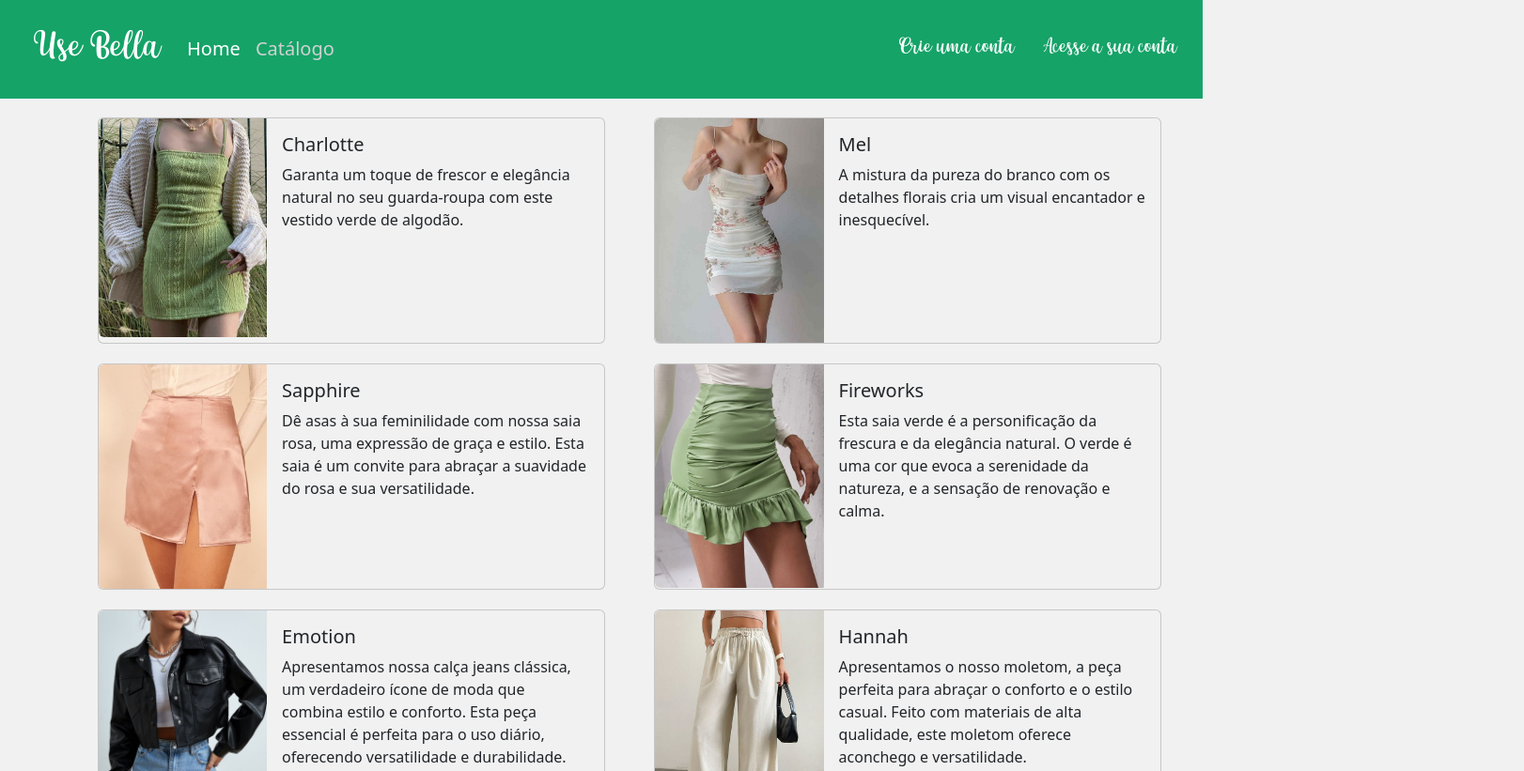
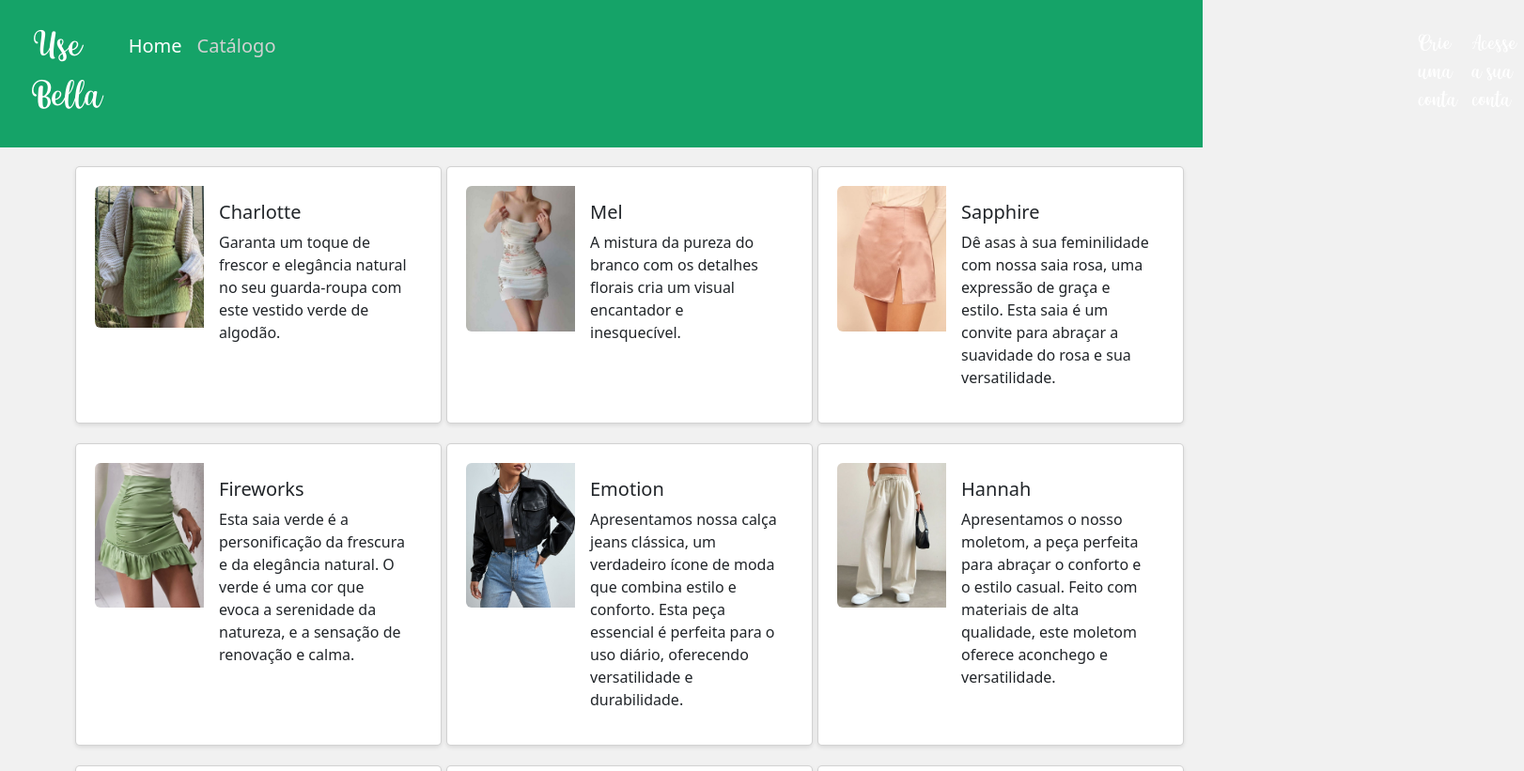
Before and after one commit to eduardabenevenutti77/use_bella, a plain HTML site: page peca.html in a window 1280 px wide. Shown: the top 821 px of the page at 94% size, 1622 px wide, since content can reach past the window. Drawn offline with nearby package versions, Linux system fonts and the light colour scheme.

Commit message:
responsividade (tela maiores)

```diff
--- a/assets/css/index.css
+++ b/assets/css/index.css
@@ -2,23 +2,53 @@
   font-family: "winterbeauty";
   src: url("./font/winterbeauty-Script.otf") format("truetype");
 }
+
 body {
   background-color: #f1f1f1;
+  margin: 0; /* Remova as margens padrão do body */
 }
+
 .bordas {
   background-color: #f1f1f1;
-  margin-left: 0px;
-  margin-right: 0px;
-  margin-bottom: 0px;
+  margin: 0;
 }
+
+/* Estilos padrão para telas pequenas */
+
+.index {
+  font-size: 20px;
+  padding-left: 10px; /* Ajuste o padding para telas menores */
+  font-family: "winterbeauty";
+  color: #000; /* Cor de texto para telas menores */
+}
+
+.navbar {
+  background-color: #15a368;
+}
+
+.fonte-alterada {
+  padding: 20px;
+  font-size: 35px;
+  color: #f1f1f1;
+  font-family: winterbeauty;
+}
+
+.cadastro {
+  font-size: 20px;
+  font-family: winterbeauty;
+}
+
+.login {
+  font-size: 20px;
+  font-family: winterbeauty;
+}
+
+/* Media Query para telas maiores (1024px ou mais) */
 @media screen and (min-width: 1024px) {
-  index {
+  .index {
     margin-left: 340px;
     padding-left: 245px;
     font-size: 20px;
-  }
-  .navbar {
-    background-color: #15a368;
   }
 
   .fonte-alterada {
@@ -27,26 +57,28 @@ body {
     padding-right: 5px;
     font-size: 35px;
     color: #f1f1f1;
-    padding-right: 20px;
     font-family: winterbeauty;
   }
+
   .cadastro {
-    margin-left: 320px;
+    margin-left: 950px;
     padding-left: 263px;
-    padding-right: 20px;
     font-size: 20px;
     font-family: winterbeauty;
   }
+
   .login {
     margin-right: 10px;
-    padding-left: 0px;
+    padding-left: 0;
     font-size: 20px;
     font-family: winterbeauty;
   }
+
   @font-face {
     font-family: "Montserrat";
     src: url("./font/Montserrat-VariableFont_wght.ttf") format("truetype");
   }
+
   .titulo {
     margin-top: 10px;
     text-align: center;
@@ -54,17 +86,15 @@ body {
     font-family: BerkshireSwash-Regular;
     font-size: 32px;
   }
+
   .descricao {
     text-align: center;
-    padding-left: 55px;
-    padding-right: 55px;
     padding: 20px;
-    margin-left: 300px;
-    margin-right: 300px;
-    margin-bottom: 0px;
+    margin: 0 auto;
     font-size: 25px;
     font-family: BerkshireSwash-Regular;
   }
+
   .saudacao {
     text-align: center;
     font-size: 40px;
@@ -72,23 +102,23 @@ body {
     font-family: "BerkshireSwash-Regular";
     color: #1ed187;
   }
+
   @font-face {
     font-family: "BerkshireSwash-Regular";
-    src: url("./font/Berkshire_Swash/BerkshireSwash-Regular.ttf")
-      format("truetype");
+    src: url("./font/Berkshire_Swash/BerkshireSwash-Regular.ttf") format("truetype");
   }
+
   .carousel-item img {
-    max-width: 350px;
+    max-width: 100%; /* Redimensionado para telas maiores */
     height: auto;
-    margin-bottom: 100px;
-    padding: 0%;
-    margin-left: 43%;
+    margin-bottom: 20px;
+    margin: 0 auto; /* Centralizado na tela */
     border-radius: 20px;
   }
+
   .carousel-inner {
-    /* cor de fundo do carousel */
     background-color: #f1f1f1;
     padding-top: 30px;
-    margin-top: 0px;
+    margin: 0 auto;
   }
 }
--- a/assets/css/peca.css
+++ b/assets/css/peca.css
@@ -1,13 +1,16 @@
 body {
   background-color: #f1f1f1;
 }
+
 .navbar {
   background-color: #15a368;
 }
+
 @font-face {
   font-family: "winterbeauty";
   src: url("./font/winterbeauty-Script.otf") format("truetype");
 }
+
 .fonte-alterada {
   font-family: winterbeauty;
   padding-top: 25px;
@@ -16,81 +19,36 @@ body {
   font-size: 35px;
   color: black;
 }
+
 .nav-item-home {
   padding-left: 15px;
 }
+
 .cadastro {
-  margin-left: 5800px;
-  padding-left: 95px;
   font-size: 25px;
   font-family: winterbeauty;
 }
+
 .login {
-  /*padding-left: 150px;*/
   font-size: 25px;
   font-family: winterbeauty;
 }
+
 .container-card {
   display: grid;
   grid-template-columns: repeat(2, 1fr);
   padding-top: 20px;
   justify-items: center;
   gap: 5px;
-  /* padding-left: 80px;
-  background-color: #87054a;*/
 }
-/* @font-face {
-  font-family: "winterbeauty";
-  src: url("./font/winterbeauty-Script.otf") format("truetype");
+
+.card {
+  background-color: #fff; /* Defina a cor de fundo que desejar */
+  padding: 20px; /* Adicione preenchimento para separar o conteúdo do card */
+  border-radius: 5px; /* Opcional: Adicione bordas arredondadas ao card */
+  box-shadow: 0 2px 4px rgba(0, 0, 0, 0.1); /* Opcional: Adicione sombra ao card */
 }
-.fonte-alterada {
-  font-family: winterbeauty;
-  padding-top: 20px;
-  padding-left: 22px;
-  padding-right: 5px;
-  font-size: 35px;
-  /* font-size: 35px; */
-/*color: black;
-} */
-.nav-item-home {
-  padding-left: 15px;
-}
-.cadastro {
-  margin-left: 1000px;
-  padding-left: 100px;
-  font-size: 25px;
-  font-family: winterbeauty;
-}
-.login {
-  padding-left: 15px;
-  font-size: 25px;
-  font-family: winterbeauty;
-}
-.container-card {
-  display: grid;
-  grid-template-columns: repeat(3, 1fr);
-  padding-top: 20px;
-  justify-items: center;
-  gap: 5px;
-  /* padding-left: 80px;
-    padding-right: 20px; */
-}
-@font-face {
-  font-family: "winterbeauty";
-  src: url("./font/winterbeauty-Script.otf") format("truetype");
-}
-.fonte-alterada {
-  font-family: winterbeauty;
-  padding-top: 20px;
-  padding-left: 22px;
-  padding-right: 5px;
-  font-size: 35px;
-  /* font-size: 35px; */
-  color: white;
-}
-.card {
-  background-color: #f1f1f1;
-}
+
 .dropdown-content {
   display: none;
   position: absolute;
@@ -103,30 +61,28 @@ body {
 .dropdown:hover .dropdown-content {
   display: block;
 }
+
+/* Media Query para telas maiores (1024px ou mais) */
 @media screen and (min-width: 1024px) {
   .cadastro {
-    margin-left: 340px;
-    padding-left: 245px;
+    margin-left: 1200px;
     font-size: 20px;
   }
+
   .login {
-    /*padding-left: 150px;*/
     font-size: 20px;
-    font-family: winterbeauty;
   }
+
   .fonte-alterada {
-    font-family: winterbeauty;
     padding-top: 20px;
     padding-left: 22px;
     padding-right: 5px;
     font-size: 35px;
-    /* font-size: 35px; */
     color: white;
   }
+
   .container-card {
-    display: grid;
-    grid-template-columns: repeat(2, 1fr);
-    padding-top: 20px;
+    grid-template-columns: repeat(3, 1fr);
     padding-left: 80px;
     padding-right: 20px;
   }
--- a/assets/css/subpagina.css
+++ b/assets/css/subpagina.css
@@ -139,22 +139,19 @@ body {
 }
 @media screen and (min-width: 1024px) {
   .cadastro {
-      margin-left: 340px;
-      padding-left: 245px;
+    margin-left: 1100px;
     font-size: 20px;
   }
+
   .login {
-      /*padding-left: 150px;*/
     font-size: 20px;
-      font-family: winterbeauty;
   }
+
   .fonte-alterada {
-      font-family: winterbeauty;
     padding-top: 20px;
     padding-left: 22px;
     padding-right: 5px;
     font-size: 35px;
-      /* font-size: 35px; */
     color: white;
   }
 }
```
Lines whose indentation alone changed are shown as unchanged.
